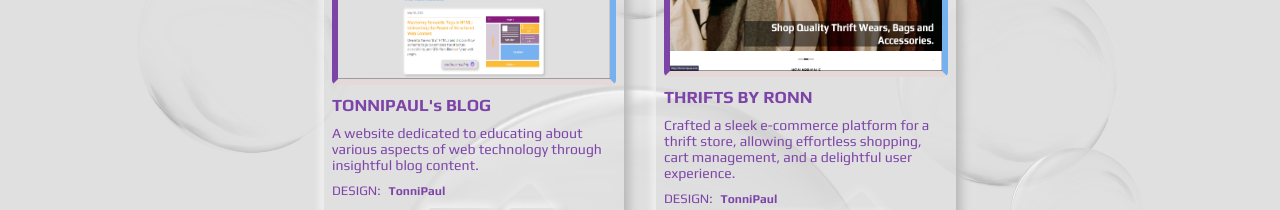
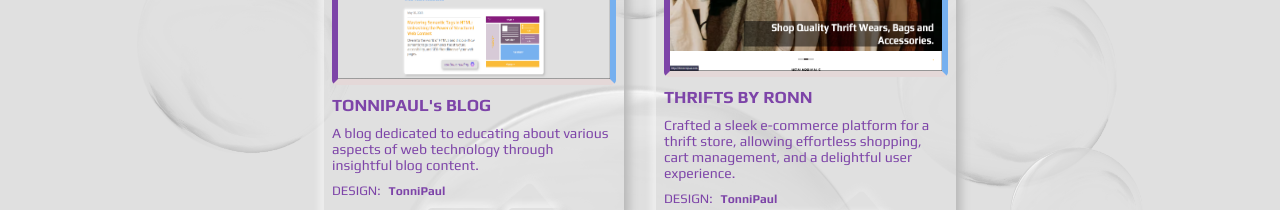
Before and after one commit to TonniPaul/portfolion, a React (Create React App) app: page / in a window 1280 px wide. Shown: the part 1540-1750 px from the top of the page. Built offline with nearby package versions, Linux system fonts and the light colour scheme; no server answers; a web font is replaced by a local one.

Commit message:
refactor: update project description

```diff
--- a/src/Object Files/projectObject.js
+++ b/src/Object Files/projectObject.js
@@ -6,7 +6,7 @@ export const projectData = [
     title: "TONNIPAUL's BLOG",
     image: "./assets/blog.png",
     description:
-      "A website dedicated to educating about various aspects of web technology through insightful blog content.",
+      "A blog dedicated to educating about various aspects of web technology through insightful blog content.",
     stacks: ["TypeScript", "Next JS", "Styled Component", "Sanity CLI"],
     liveSite: "https://blog.tonnipaul.com/",
     github: "https://github.com/TonniPaul/blog",
```
